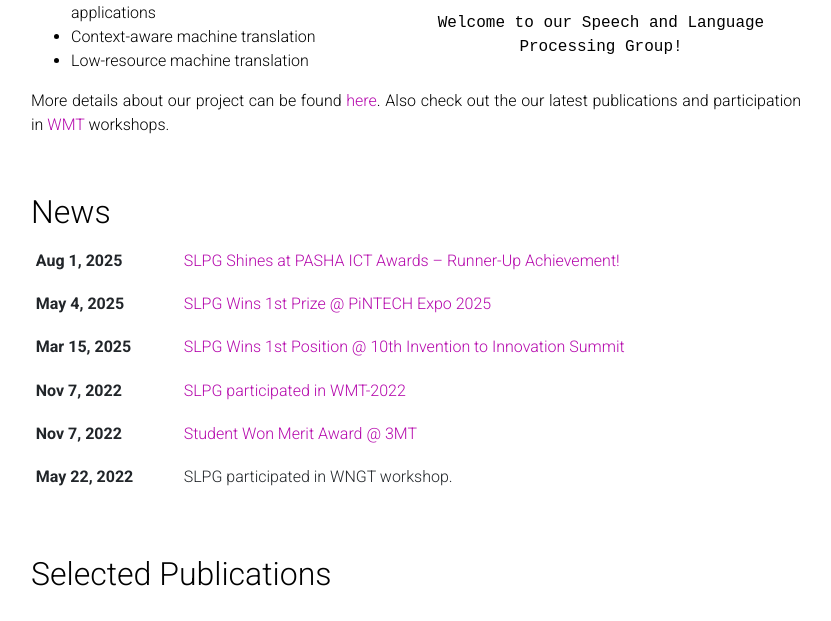
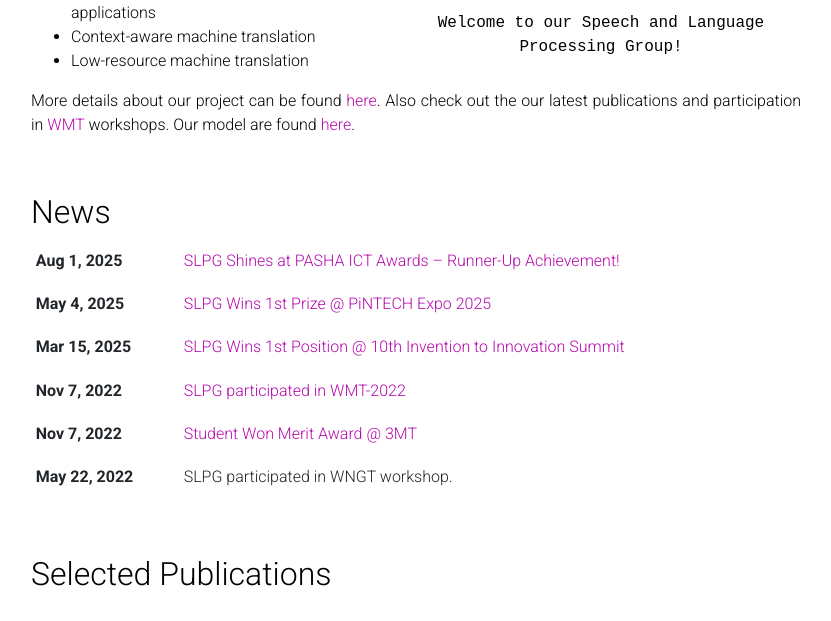
Before and after one commit to slpg-fjwu/slpg-fjwu.github.io, a Jekyll site: the page built from _pages/about.md, in a window 1280 px wide and 1342 px high, cut to the strip 432-1053 px from the top of the window. Shown: the whole strip, without its empty margins (224-1055 px from the left). Built offline with Jekyll 4.4.1, drawn with Linux system fonts in a browser that asks for light colours; comment, search, counter and statistics services are not loaded; a style sheet for code colours, icons or effects is not loaded.

Commit message:
about.md

```diff
--- a/_pages/about.md
+++ b/_pages/about.md
@@ -23,4 +23,4 @@
 * Context-aware machine translation
 * Low-resource machine translation
 
-More details about our project can be found [here](https://slpg-fjwu.github.io/graduate_research/). Also check out the our latest publications and participation in [WMT](http://www2.statmt.org/wmt23/) workshops.
+More details about our project can be found [here](https://slpg-fjwu.github.io/graduate_research/). Also check out the our latest publications and participation in [WMT](http://www2.statmt.org/wmt23/) workshops. Our model are found [here](https://github.com/slpg-fjwu).
```
